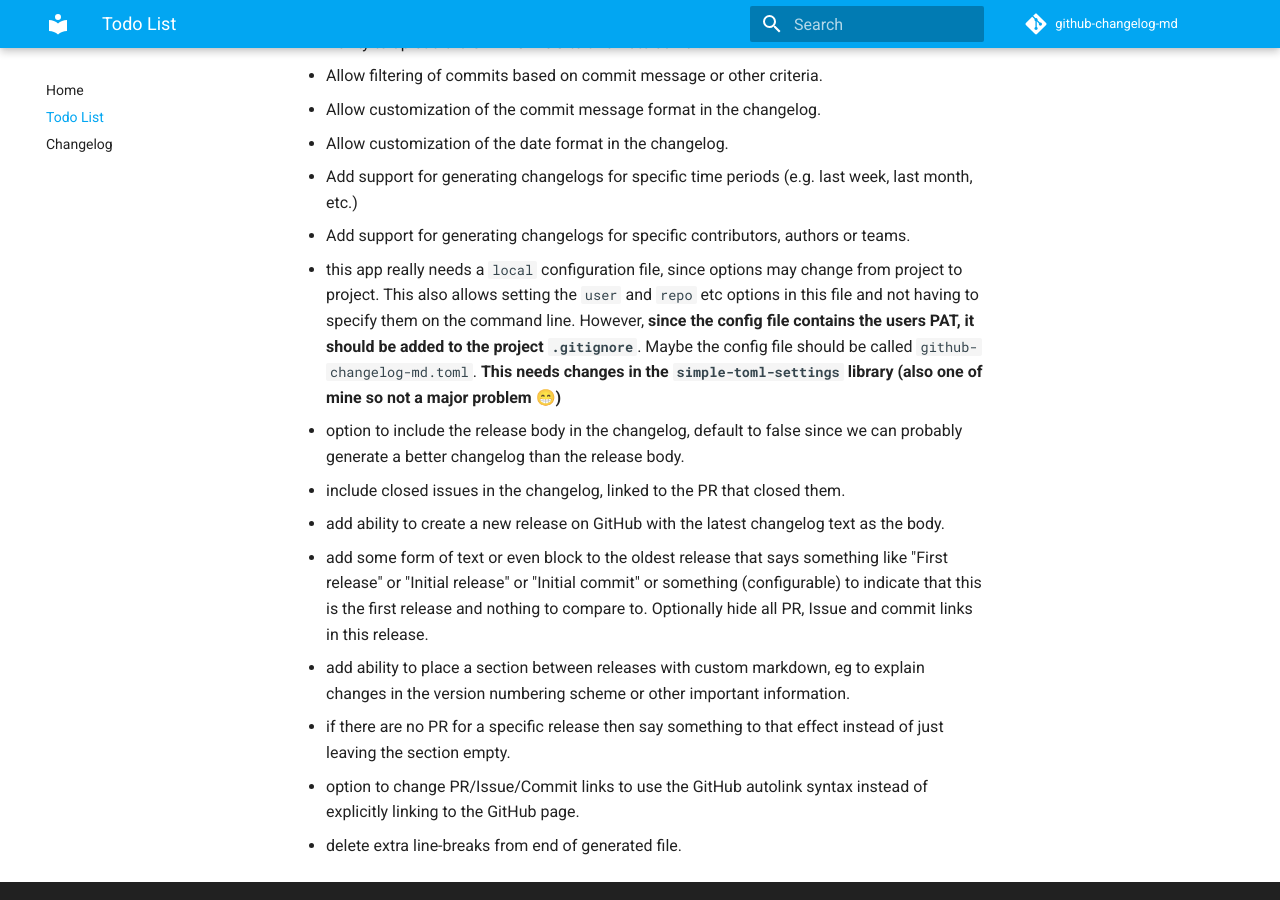
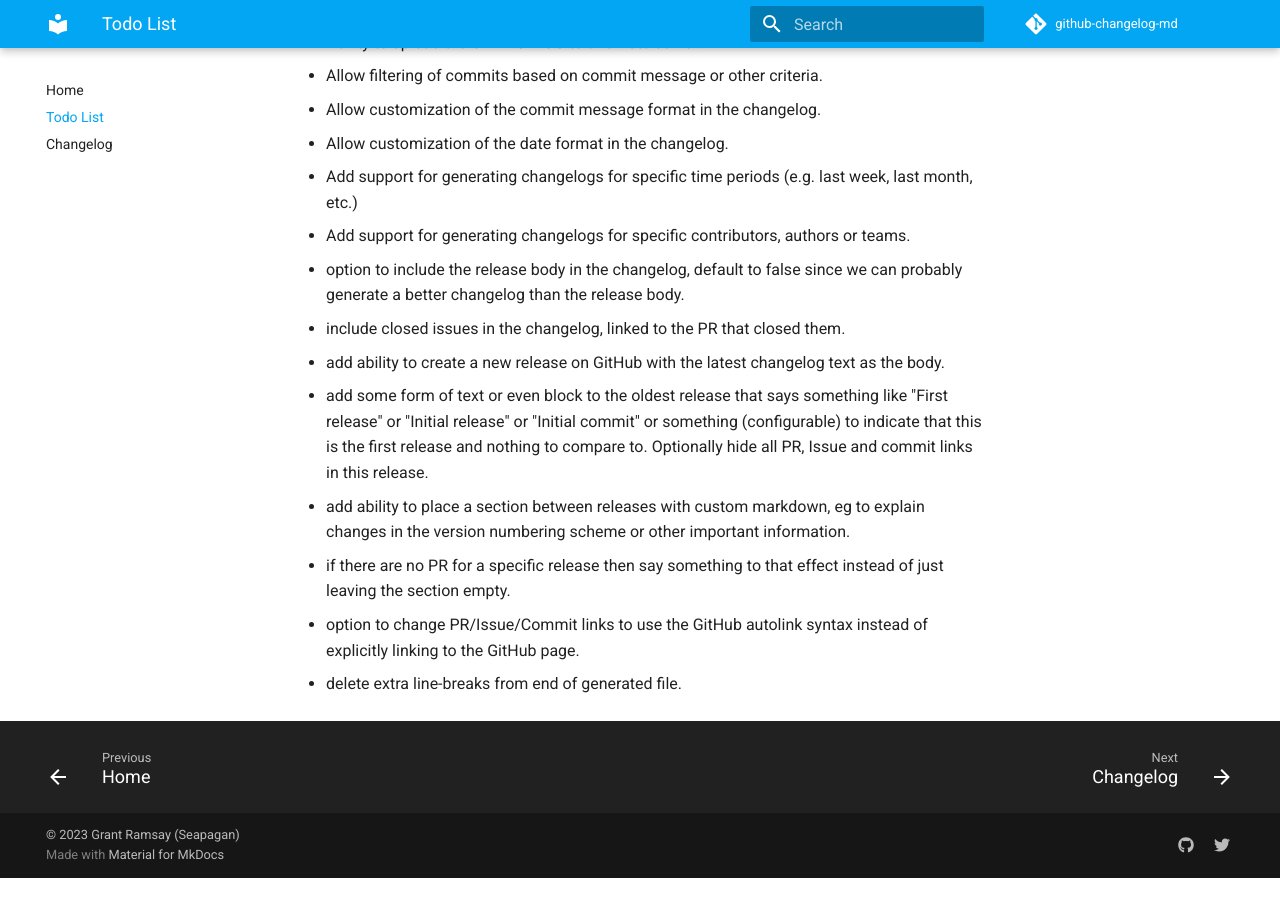
Before and after one commit to seapagan/github-changelog-md, an MkDocs documentation site: the page built from docs/todo_list.md, in a window 1280 px wide and 900 px high, scrolled down 529 px. Built offline with MkDocs 1.6.1 and Material for MkDocs 9.7.7, drawn with Linux system fonts in a browser that asks for light colours; comment, search, counter and statistics services are not loaded; after the commit the page ends 1407 px from its top, so only the background shows below that.

Commit message:
update TODO and CHANGELOG
Signed-off-by: Grant Ramsay <seapagan@gmail.com>

```diff
--- a/TODO.md
+++ b/TODO.md
@@ -22,13 +22,6 @@ implemented but it's good to have a list of ideas.
   week, last month, etc.)
 - Add support for generating changelogs for specific contributors, authors or
   teams.
-- this app really needs a `local` configuration file, since options may change
-  from project to project. This also allows setting the `user` and `repo` etc
-  options in this file and not having to specify them on the command line.
-  However, **since the config file contains the users PAT, it should be added to
-  the project `.gitignore`**. Maybe the config file should be called
-  `github-changelog-md.toml`. **This needs changes in the `simple-toml-settings`
-  library (also one of mine so not a major problem 😁)**
 - option to include the release body in the changelog, default to false since we
   can probably generate a better changelog than the release body.
 - include closed issues in the changelog, linked to the PR that closed them.
```
Also changed, not shown: CHANGELOG.md (+6 -0 lines).
